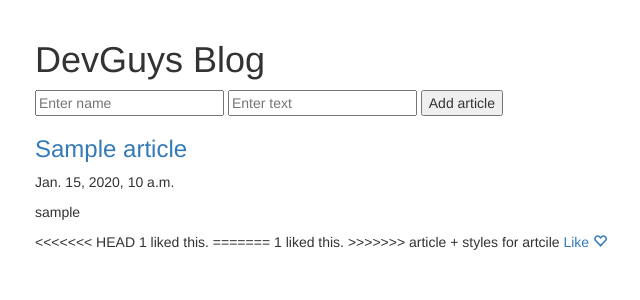
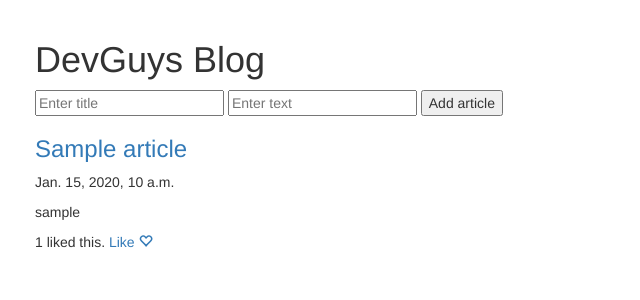
Before and after one commit to DevGuysPy/DjangoBlog, a Django app: page / in a window 1280 px wide. Shown: the part 52-352 px from the top of the page, without its empty margins (35-675 px from the left). Run offline with Django 3.2, Linux system fonts and the light colour scheme; a user stored in the database is signed in; tables that the repository leaves empty hold one stand-in row (values such as "Sample post"); some libraries are stand-ins or nearby versions.

Commit message:
article + styles for artcile

```diff
--- a/templates/index.html
+++ b/templates/index.html
@@ -39,10 +39,11 @@
 
     <div class="container">
         <h1>DevGuys Blog</h1>
+
         {% if user.is_authenticated %}
             <form method="POST" action="">
                 {% csrf_token %}
-                <input type="text" class="span2" name="title" placeholder="Enter name">
+                <input type="text" name="title" placeholder="Enter title">
                 <input type="text" name="text" placeholder="Enter text">
                 <input type="submit" value="Add article">
             </form>
@@ -55,12 +56,8 @@
             <h3><a href='articles/{{article.id}}/'>{{ article.title }}</h3></a>
             <p>{{ article.date }}</p>
             <p>{{ article.author }}</p>
-<<<<<<< HEAD
             <span class="likes">{{ article.likes }}</span> liked this.
             {% if user.is_authenticated %}
-=======
-            <span class="likes text-right">{{ article.likes }}</span> liked this.
->>>>>>> article + styles for artcile
             <a class="like decoration" href="#">
                 <span>Like</span>
                 <span class="glyphicon glyphicon-heart-empty" aria-hidden="true"></span>
```
